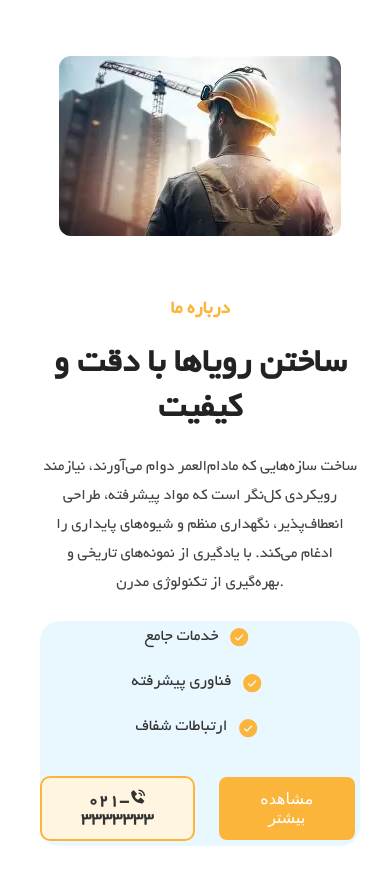
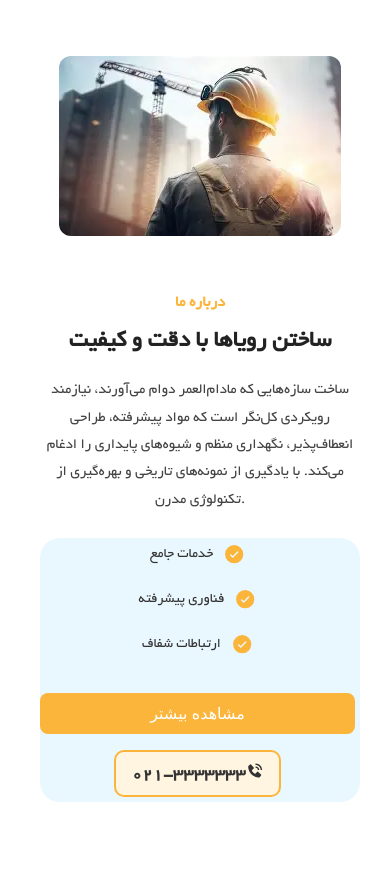
Before and after one commit to Amirreza333/test, a React (Vite) app: page / in a window 390 px wide. Shown: the top 884 px of the page. After the commit the page ends 858 px from the top, so only its background shows below. Built offline with nearby package versions, Linux system fonts and the light colour scheme.

Commit message:
third code

```diff
--- a/src/components/Body/body.module.css
+++ b/src/components/Body/body.module.css
@@ -6,6 +6,7 @@ div{
   font-family: yekan;
 }
 .container {
+
   direction: ltr;
   text-align: right;
   padding: 3rem 2rem;
@@ -25,6 +26,7 @@ div{
 
 
 .textSection {
+  padding-left: 350px;
   flex: 1;
   min-width: 320px;
   max-width: 600px;
@@ -37,14 +39,14 @@ div{
 }
 
 .title {
-  font-size: 2.2rem;
+  font-size: 3rem;
   line-height: 1.3;
   color: #222;
   margin-bottom: 1.2rem;
 }
 
 .description {
-  font-size: 1rem;
+  font-size: 1.3rem;
   line-height: 1.8;
   color: #444;
   margin-bottom: 1.5rem;
@@ -52,6 +54,7 @@ div{
 
 
 .imageSection {
+  padding-right: 200px;
   flex: 1;
   display: flex;
   justify-content: center;
@@ -156,3 +159,76 @@ background-color: rgba(233, 247, 254);
   font-size: 1.1rem;
   color: #333;
 }
+
+/* --------- Media Queries اصلاح شده --------- */
+
+/* تبلت و موبایل بزرگ */
+@media (max-width: 1024px) {
+  .content {
+    flex-direction: column;
+    text-align: center;
+  }
+
+  .textSection,
+  .imageSection {
+    padding-left: 0 !important;
+    padding-right: 0 !important;
+    max-width: 100%;
+  }
+
+  .checkItem {
+    justify-content: center;
+  }
+
+  .title {
+    font-size: 2.2rem;
+  }
+
+  .description {
+    font-size: 1.1rem;
+  }
+}
+
+/* موبایل کوچک */
+@media (max-width: 768px) {
+  .title {
+    font-size: 1.8rem;
+  }
+
+  .description {
+    font-size: 1rem;
+  }
+
+  .checkItem span {
+    font-size: 0.95rem;
+  }
+
+  .btn {
+    width: 100%;
+    padding: 0.7rem;
+  }
+
+  .cta {
+    flex-direction: column;
+    gap: 1rem;
+  }
+}
+
+/* موبایل خیلی کوچک */
+@media (max-width: 480px) {
+  .subtitle {
+    font-size: 1rem;
+  }
+
+  .title {
+    font-size: 1.5rem;
+  }
+
+  .description {
+    font-size: 0.95rem;
+  }
+
+  .checkItem span {
+    font-size: 0.9rem;
+  }
+}
```
